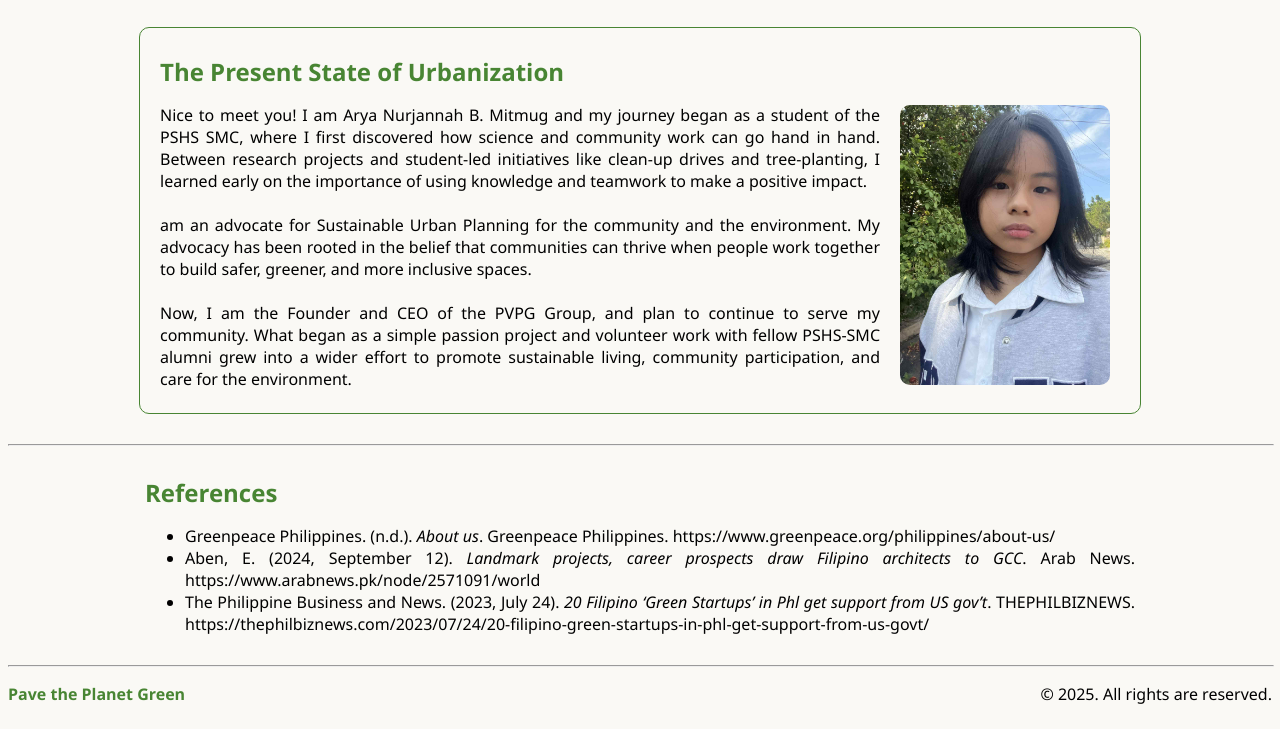
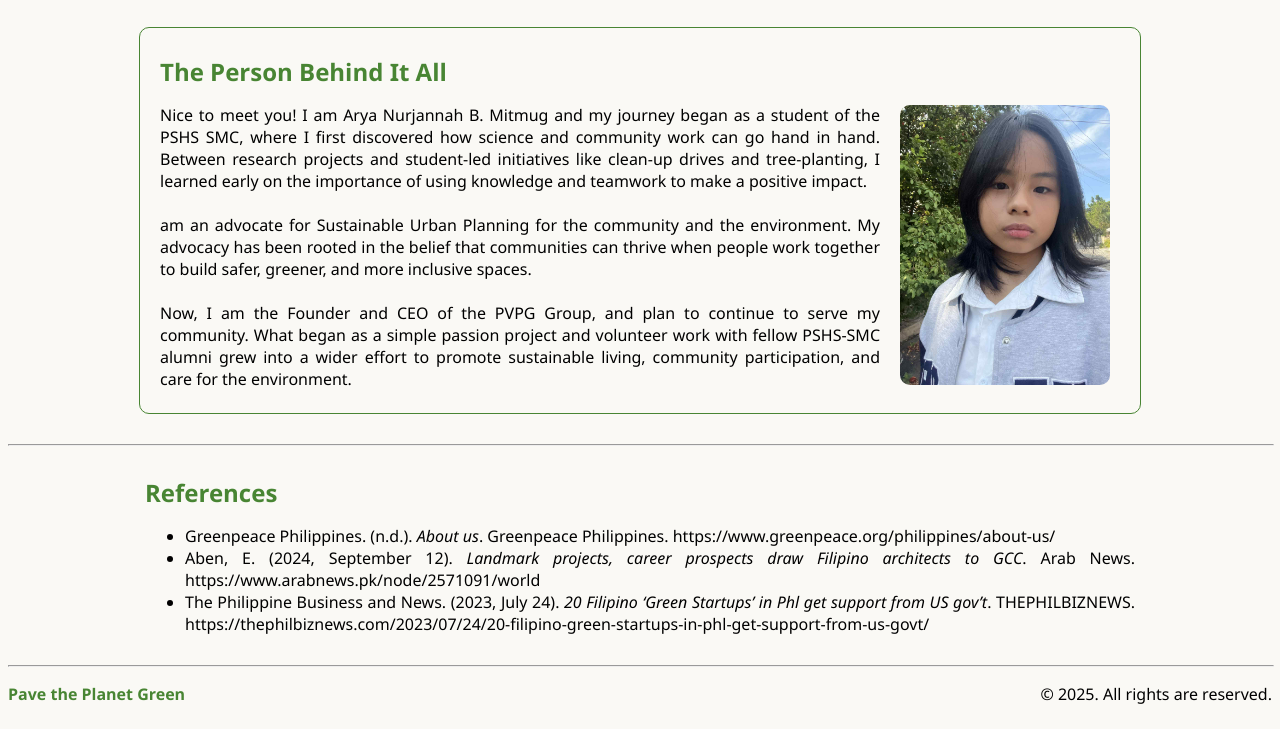
Before and after one commit to arya-mitmug/project, a plain HTML site: page about.html in a window 1280 px wide. Shown: the part 965-1694 px from the top of the page. Drawn offline with Linux system fonts and the light colour scheme.

Commit message:
Add files via upload

```diff
--- a/about.html
+++ b/about.html
@@ -43,7 +43,7 @@
 
     <div class="seconddiv">
         <img src="pic.jpg">
-        <h2 id="firsth2">The Present State of Urbanization</h2>
+        <h2 id="firsth2">The Person Behind It All</h2>
         <p id="firstp">Nice to meet you! I am Arya Nurjannah B. Mitmug and my journey began as a student of the PSHS SMC, where I first discovered how science and community work can go hand in hand. Between research projects and student-led initiatives like clean-up drives and tree-planting, I learned early on the importance of using knowledge and teamwork to make a positive impact.
         <br> <br> am an advocate for Sustainable Urban Planning for the community and the environment. My advocacy has been rooted in the belief that communities can thrive when people work together to build safer, greener, and more inclusive spaces.
         <br> <br>Now, I am the Founder and CEO of the PVPG Group, and plan to continue to serve my community. What began as a simple passion project and volunteer work with fellow PSHS-SMC alumni grew into a wider effort to promote sustainable living, community participation, and care for the environment.
```
